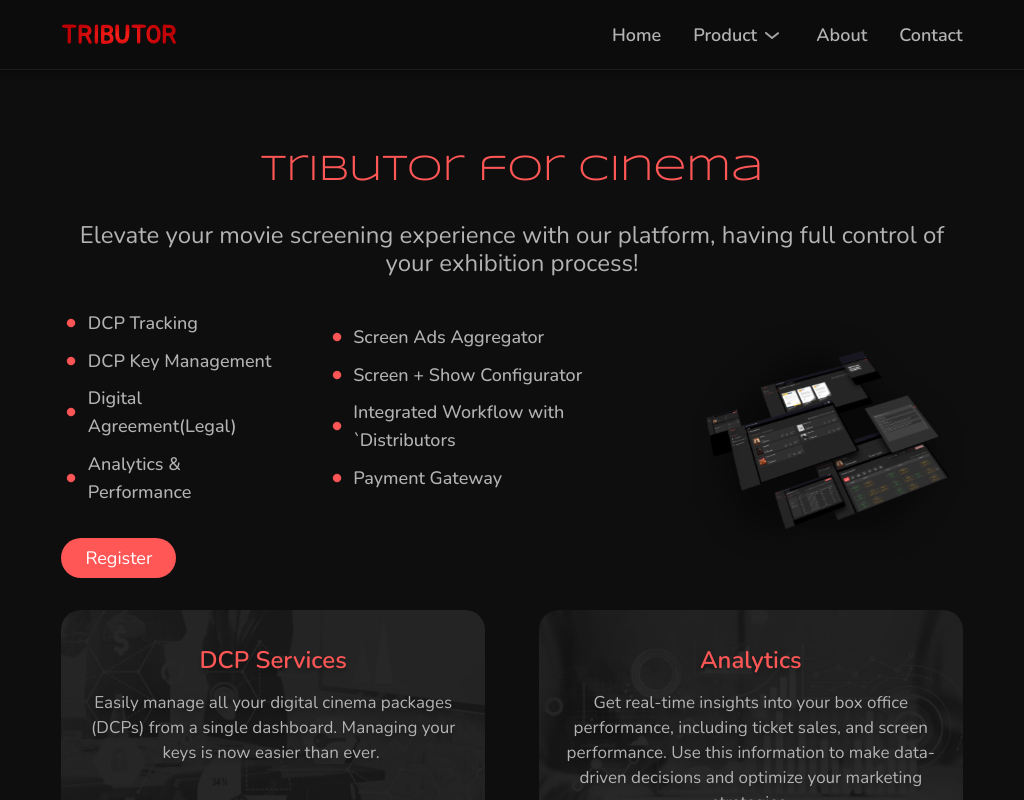
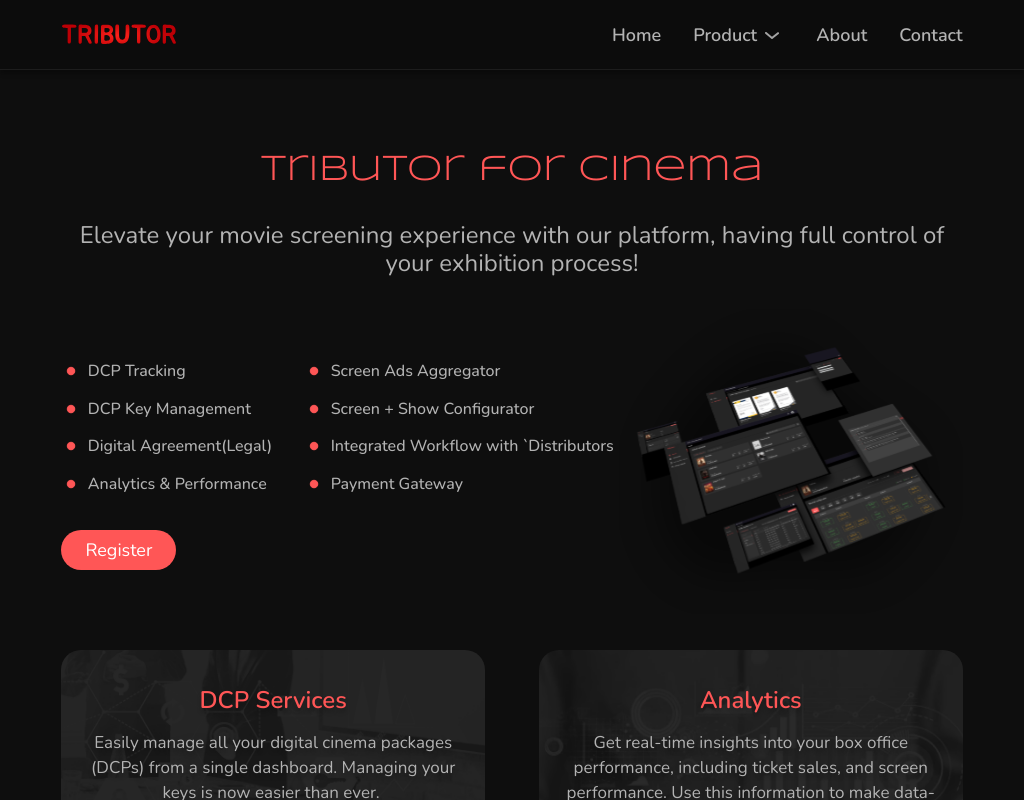
Before and after one commit to alhad-tm/tributor, a React (Create React App) app: page /tcinema in a window 1024 px wide. Shown: the top 800 px of the page. Built offline with nearby package versions, Linux system fonts and the light colour scheme.

Commit message:
alignment changed for tcinema

```diff
--- a/src/components/Tcinema/Tcinema.module.css
+++ b/src/components/Tcinema/Tcinema.module.css
@@ -42,7 +42,7 @@ line-height: 28px; /* 116.667% */
     justify-content: space-between;
 }
 .dleft{
-    width: 30%;
+    width: 40%;
 }
 .dleft>img{
     width: 100%;
@@ -310,3 +310,32 @@ font-size: 14px;
         font-size: 17px;
     }
 }
+@media  screen and (min-width: 1018px) and (max-width: 1170px){
+    .lists{
+        gap: 2rem;
+    }
+    .set>span{
+        font-size: 16px;
+    }
+
+}
+@media  screen and (min-width: 887px) and (max-width: 1018px){
+    .dleft{
+        width: 35%;
+    }
+    .lists{
+        gap: 1rem;
+    }
+    .set>span{
+        font-size: 15px;
+    }
+
+}
+@media  screen and (min-width: 769px) and (max-width: 887px){
+    .lists{
+        gap: 0.6rem;
+    }
+    .set>span{
+        font-size: 12px;
+    }
+}
```
Also changed, not shown: src/components/Tmedia/Tmedia.module.css (line endings or trailing spaces).
